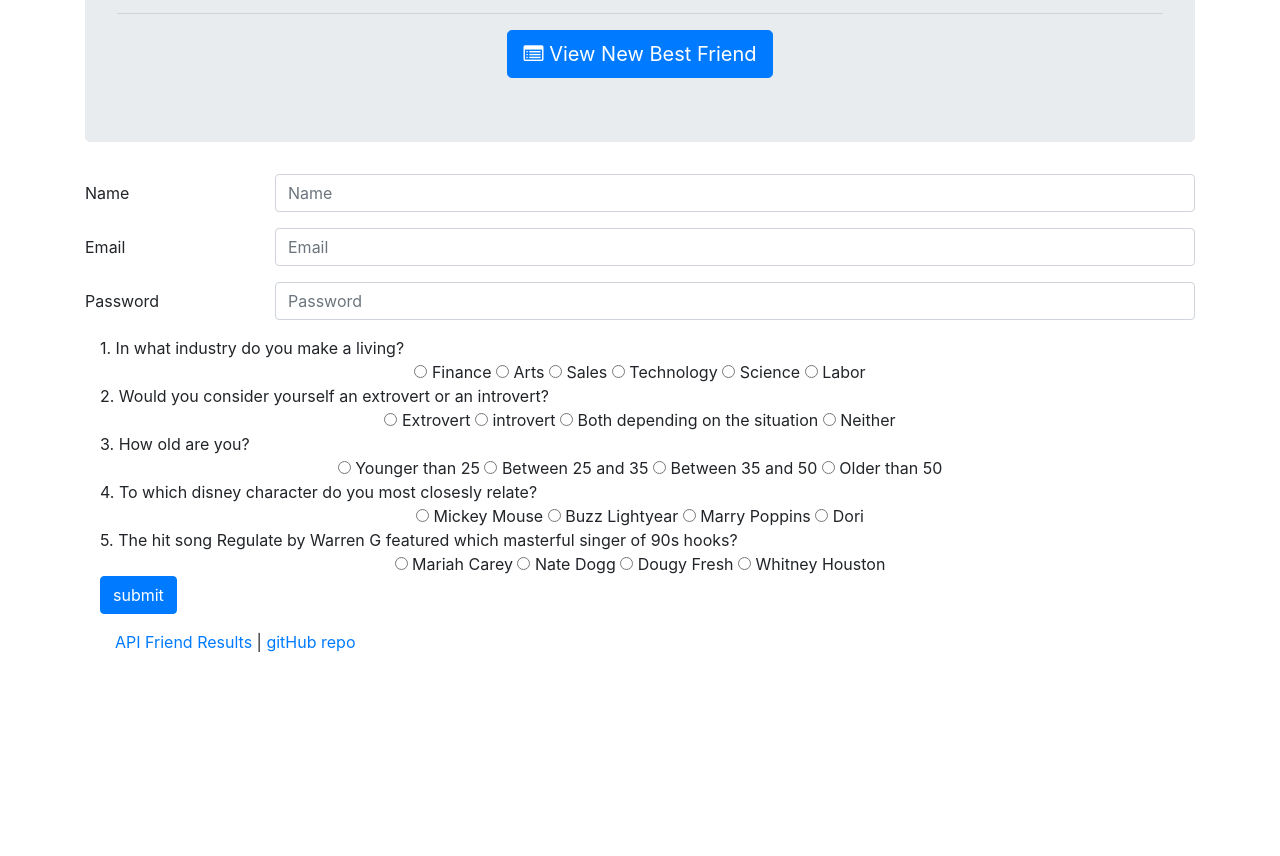
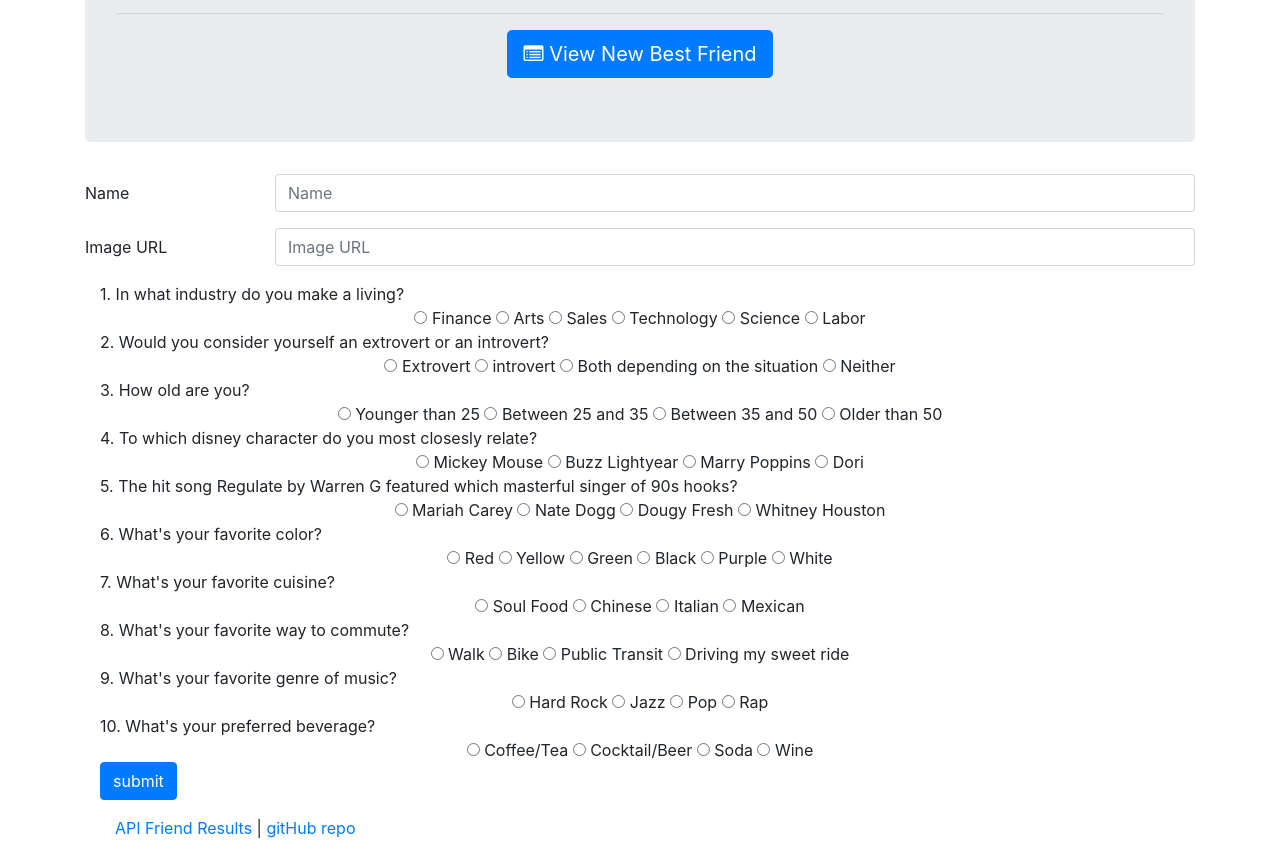
Before and after one commit to trholeski/friendly, a website: page app/public/index.html in a window 1280 px wide. Shown: the part 190-1046 px from the top of the page. Before the commit the page ends 860 px from the top, so only its background shows below. Drawn offline with nearby package versions, Linux system fonts and the light colour scheme.

Commit message:
created logic to compute best friend, built modal to display best friend, and added the rest of survey questions

```diff
--- a/app/public/index.html
+++ b/app/public/index.html
@@ -29,15 +29,9 @@
                 </div>
             </div>
             <div class="form-group row">
-                <label for="inputEmail3" class="col-sm-2 col-form-label">Email</label>
+                <label for="inputPic3" class="col-sm-2 col-form-label">Image URL</label>
                 <div class="col-sm-10">
-                    <input type="email" class="form-control" id="inputEmail" placeholder="Email">
-                </div>
-            </div>
-            <div class="form-group row">
-                <label for="inputPassword3" class="col-sm-2 col-form-label">Password</label>
-                <div class="col-sm-10">
-                    <input type="password" class="form-control" id="inputPassword" placeholder="Password">
+                    <input type="pic" class="form-control" id="inputPic" placeholder="Image URL">
                 </div>
             </div>
             <div class="container">
@@ -112,6 +106,77 @@
                         </form>
                     </div>
                 </div>
+                <div class="row">
+                    <div class="col-md-12 questions">6. What's your favorite color?
+                    </div>
+                </div>
+                <div class="row">
+                    <div class="col-md-12 text-center answers">
+                        <form >
+                            <input type="radio" name="question6" id="1"> Red
+                            <input type="radio" name="question6" id="2"> Yellow
+                            <input type="radio" name="question6" id="3"> Green
+                            <input type="radio" name="question6" id="4"> Black
+                            <input type="radio" name="question6" id="5"> Purple
+                            <input type="radio" name="question6" id="6"> White
+                        </form>
+                    </div>
+                </div>
+                <div class="row">
+                    <div class="col-md-12 questions">7. What's your favorite cuisine?
+
+                    </div>
+                </div>
+                <div class="row">
+                    <div class="col-md-12 text-center answers">
+                        <form >
+                            <input type="radio" name="question7" id="1"> Soul Food
+                            <input type="radio" name="question7" id="2"> Chinese
+                            <input type="radio" name="question7" id="3"> Italian
+                            <input type="radio" name="question7" id="4"> Mexican
+                        </form>
+                    </div>
+                </div>
+                <div class="row">
+                    <div class="col-md-12 questions ">8. What's your favorite way to commute?</div>
+                </div>
+                <div class="row">
+                    <div class="col-md-12 text-center answers">
+                        <form >
+                            <input type="radio" name="question8" id="1"> Walk
+                            <input type="radio" name="question8" id="2"> Bike
+                            <input type="radio" name="question8" id="3"> Public Transit
+                            <input type="radio" name="question8" id="4"> Driving my sweet ride
+                        </form>
+                    </div>
+                </div>
+                <div class="row">
+                    <div class="col-md-12 questions">9. What's your favorite genre of music?</div>
+                </div>
+                <div class="row">
+                    <div class="col-md-12 text-center answers">
+                        <form >
+                            <input type="radio" name="question9" id="1"> Hard Rock
+                            <input type="radio" name="question9" id="2"> Jazz
+                            <input type="radio" name="question9" id="3"> Pop
+                            <input type="radio" name="question9" id="4"> Rap
+                        </form>
+                    </div>
+                </div>
+                <div class="row">
+                    <div class="col-md-12 questions">10. What's your preferred beverage?
+                    </div>
+                </div>
+                <div class="row">
+                    <div class="col-md-12 text-center answers">
+                        <form >
+                            <input type="radio" name="question10" id="1"> Coffee/Tea
+                            <input type="radio" name="question10" id="2"> Cocktail/Beer
+                            <input type="radio" name="question10" id="3"> Soda
+                            <input type="radio" name="question10" id="4"> Wine
+                        </form>
+                    </div>
+                </div>
                 <!-- <div class="row">
                     <div class="col-md-12 questions"> 6. What is the birth name of Eminem, otherwise known as Slim Shady?</div>
                 </div>
@@ -141,7 +206,7 @@
 
                 <div class="form-group row">
                     <div class="col-sm-10">
-                        <button type="submit" id="submit-btn" class="btn btn-primary">submit</button>
+                        <button type="submit" id="submit-btn" class="btn btn-primary" data-toggle="modal" data-target="#bestFriendModal">submit</button>
                     </div>
                 </div>
     <!-- footer -->
@@ -153,13 +218,34 @@
             </div>
         </form>
     </div>
+    <!-- Button trigger modal -->
+    <!-- <button type="button" class="triggerClass" data-toggle="modal" data-target="#bestFriendModal">
+        triggerText
+    </button> -->
 
+        <!-- Modal -->
+    <div class="modal fade" id="bestFriendModal" tabindex="-1" role="dialog" aria-labelledby="bestFriendModalLabel" aria-hidden="true">
+        <div class="modal-dialog modal-sm">
+            <div class="modal-content">
+                <div class="modal-header">
+                    <button type="button" class="close" data-dismiss="modal" aria-label="Close"><span aria-hidden="true">&times;</span></button>
+                    <h4 class="modal-title" id="bestFriendModalLabel">Here's your new best friend!</h4>
+                </div>
+                <div class="modal-body" id="modalBodyId">
+
+                </div>
+                <div class="modal-footer">
+                    <button type="button" class="closeButton" onclick='' data-dismiss="modal">Close</button>
+                </div>
+            </div>
+        </div>
+    </div>
 
     <!-- ClientSide JS*************************************************************** -->
     <script type="text/javascript">
 
         var newFriendTraits = [];
-        numQuestions = 5;
+        numQuestions = 10;
 
         // Question: What does this code do?
         $("#submit-btn").on("click", function(event) {
@@ -168,18 +254,15 @@
             var newFriend = {
                 routeName: "",
                 name: $("#inputName").val().trim(),
-                email: $("#inputEmail").val().trim(),
-                passsword: $("#inputPassword").val().trim(),
+                image: $("#inputPic").val().trim(),
                 traits: newFriendTraits
-                // social: ,
-                // age: $("#age").val().trim(),
-                // kindness: $("#force-points").val().trim()
             };
 
             // Question: What does this code do??
-            $.post("/api/friends", newFriend, function(data) {
-                console.log("add.html", data);
-                alert("Adding Friend...");
+            $.post("/api/friends", newFriend, function(bestFriend) {
+                console.log("add.html", bestFriend);
+                document.getElementById('modalBodyId').innerHTML =
+                bestFriend.name + " <br> " + "<img src=" + bestFriend.pic + "width= '225' height= '151' alt='Photo of friend' />"
             });
             newFriendTraits = [];
             });
```
Also changed, not shown: app/data/friends.js (+19 -7 lines), app/routing/apiRoutes.js (+10 -21 lines). Lines whose indentation alone changed are shown as unchanged.
